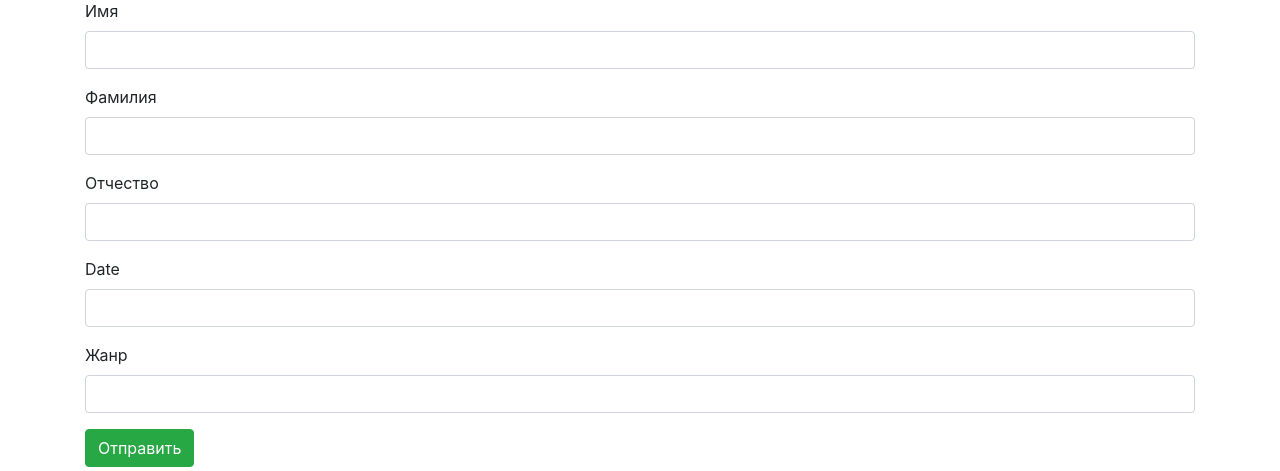
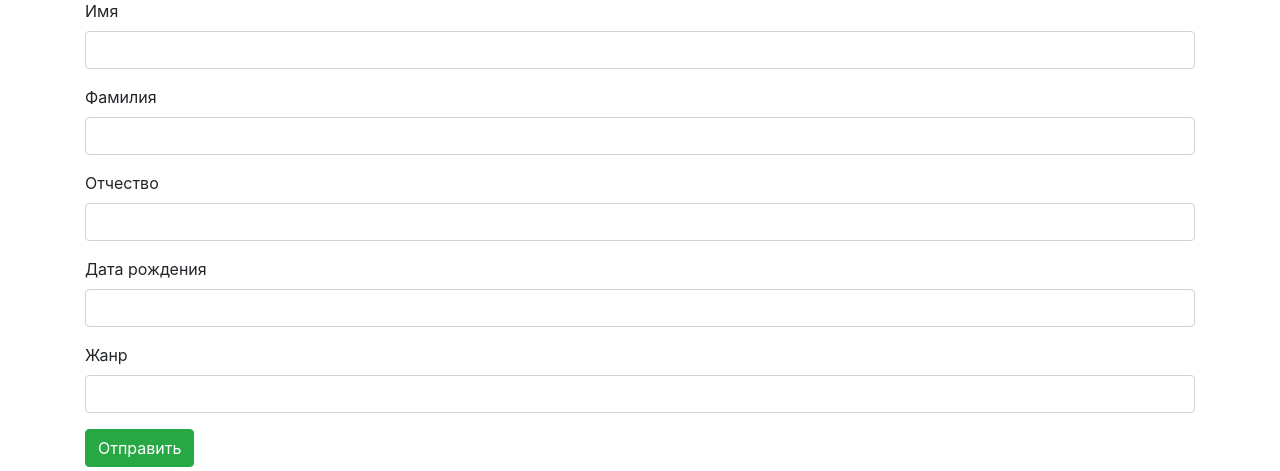
Before and after one commit to timureazy/yii2_authors, a Yii app: template views/authors/create.php in a window 1280 px wide. Shown: the part 127-598 px from the top of the page. Run offline with PHP 8.4 and a stand-in for Yii, Linux system fonts and the light colour scheme; the template is opened without the code that fills it, so the values that code supplies are empty; form fields are guessed from the names that the template uses; some libraries are stand-ins or nearby versions.

Commit message:
datepicker

```diff
--- a/composer.json
+++ b/composer.json
@@ -16,8 +16,11 @@
     "require": {
         "php": ">=5.6.0",
         "yiisoft/yii2": "~2.0.14",
+        "yiisoft/yii2-jui": "~2.0.0",
+        "yiisoft/yii2-bootstrap": "~2.0.0",
         "yiisoft/yii2-bootstrap4": "~2.0.0",
-        "yiisoft/yii2-swiftmailer": "~2.0.0 || ~2.1.0"
+        "yiisoft/yii2-swiftmailer": "~2.0.0 || ~2.1.0",
+        "kartik-v/yii2-widget-datetimepicker": "^1.4"
     },
     "require-dev": {
         "yiisoft/yii2-debug": "~2.1.0",
--- a/views/authors/_form.php
+++ b/views/authors/_form.php
@@ -16,7 +16,6 @@ use kartik\datetime\DateTimePicker;
     <?= $form->field($model, 'patronymic')->textInput()->label('Отчество') ?>
 
     <?= $form->field($model, 'date')->widget(DateTimePicker::className(),[
-        'name' => 'date',
         'type' => DateTimePicker::TYPE_INPUT,
         'options' => ['placeholder' => 'Ввод даты/времени...'],
         'convertFormat' => true,
@@ -27,7 +26,7 @@ use kartik\datetime\DateTimePicker;
             'startDate' => '0001.01.01 00:00', //самая ранняя возможная дата
             'todayBtn'=>true, //снизу кнопка "сегодня"
         ]
-    ]); ?>
+    ])->label('Дата рождения'); ?>
 
     <?= $form->field($model, 'genre')->dropdownList(
         [
```
Also changed, not shown: 1 other file.
